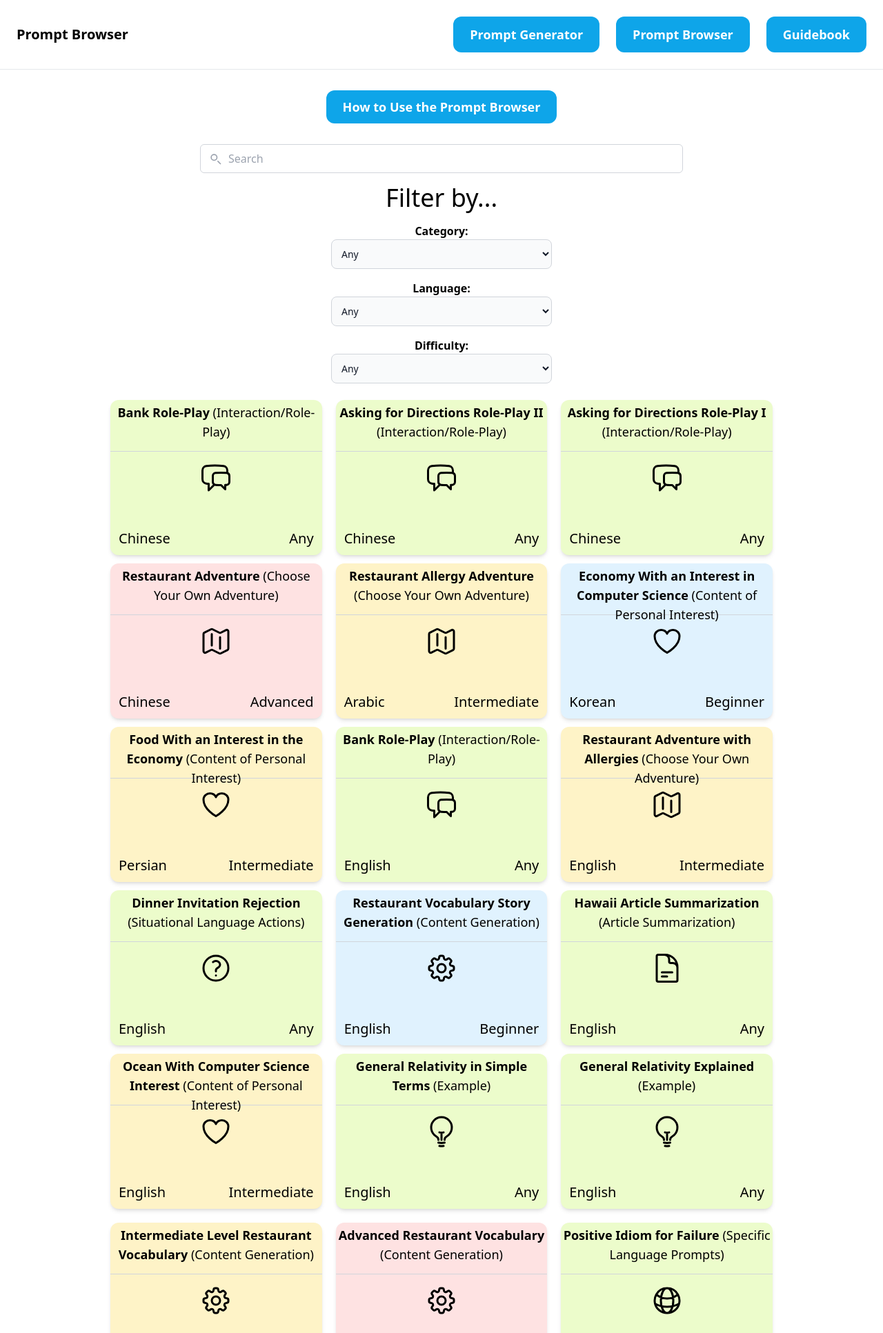
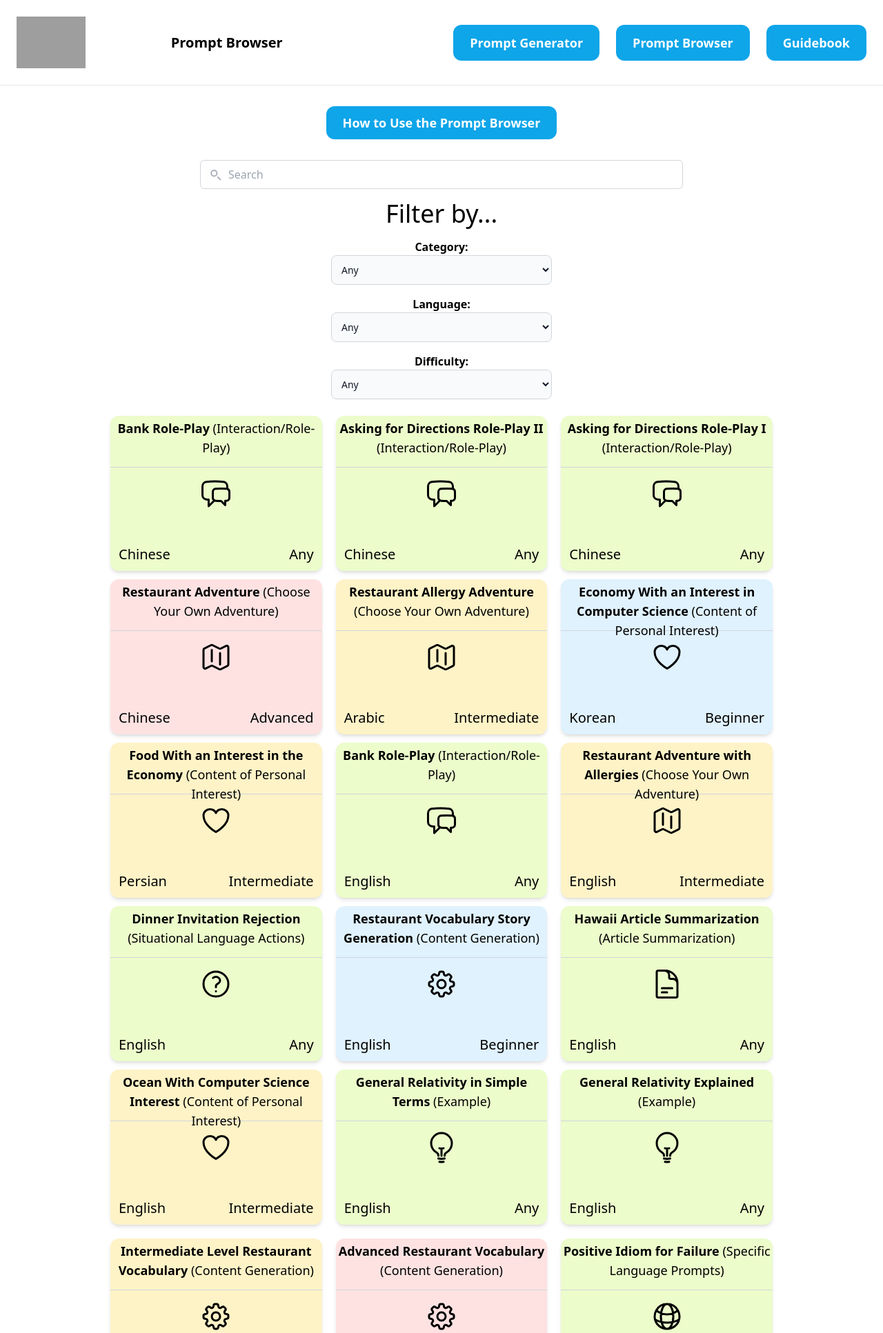
Before and after one commit to llcit/gpt-guidebook, a Django app: page /browser/ in a window 1280 px wide. Shown: the top 1933 px of the page at 69% size. Run offline with Django 4.2, Linux system fonts and the light colour scheme; data comes from the database, SQL or seed files in the repository; style sheets or scripts are compiled from the project's sources; grey boxes are pictures that could not be loaded.

Commit message:
added logo and favicon

```diff
--- a/guidebook/prompt/templates/prompt/base.html
+++ b/guidebook/prompt/templates/prompt/base.html
@@ -4,6 +4,7 @@
     {%load static%}
     <meta charset="utf-8">
     <meta name="viewport" content="width=device-width, initial-scale=1">
+    <link rel="shortcut icon" type="image/png" href="{% static 'favicon.ico' %}" >
     <link href="{% static 'output.css' %}" rel="stylesheet">
     <title>{%block title%} {%endblock%}</title>
     <script src="https://code.jquery.com/jquery-3.6.0.min.js"></script>
@@ -245,6 +246,7 @@
   </head>
   <body>
     <nav class="py-6 px-6 flex justify-between items-center border-b border-gray-200">
+      <img src="{% static 'logo.png' %}" width="100px">
       <div class="lg:hidden relative">
         <button id="menu-toggle" class="flex items-center px-3 py-2 border rounded text-sky-500 border-sky-500 hover:text-sky-700 hover:border-sky-700">
           <svg class="h-4 w-4 fill-current" viewBox="0 0 20 20" xmlns="http://www.w3.org/2000/svg">
@@ -252,6 +254,7 @@
             <path d="M0 3h20v2H0V3zm0 6h20v2H0V9zm0 6h20v2H0v-2z"></path>
           </svg>
         </button>
+
         <!-- small screen menu -->
         <div id="nav-menu" style="width:300px;" class="hidden absolute top-12 left-0 flex flex-col space-y-4 bg-white shadow-md p-4 rounded-lg">
           <div class="flex flex-row flex-row-reverse">
@@ -269,6 +272,7 @@
           {%endblock%}
         </div>
       </div>
+
       <h1 class="text-xl font-semibold hidden lg:block">{%block content%}{%endblock%}</h1>
       <h1 class="text-xl font-semibold hidden lg:block">{%block contentnolink%} {%endblock%}</h1>
 
```
